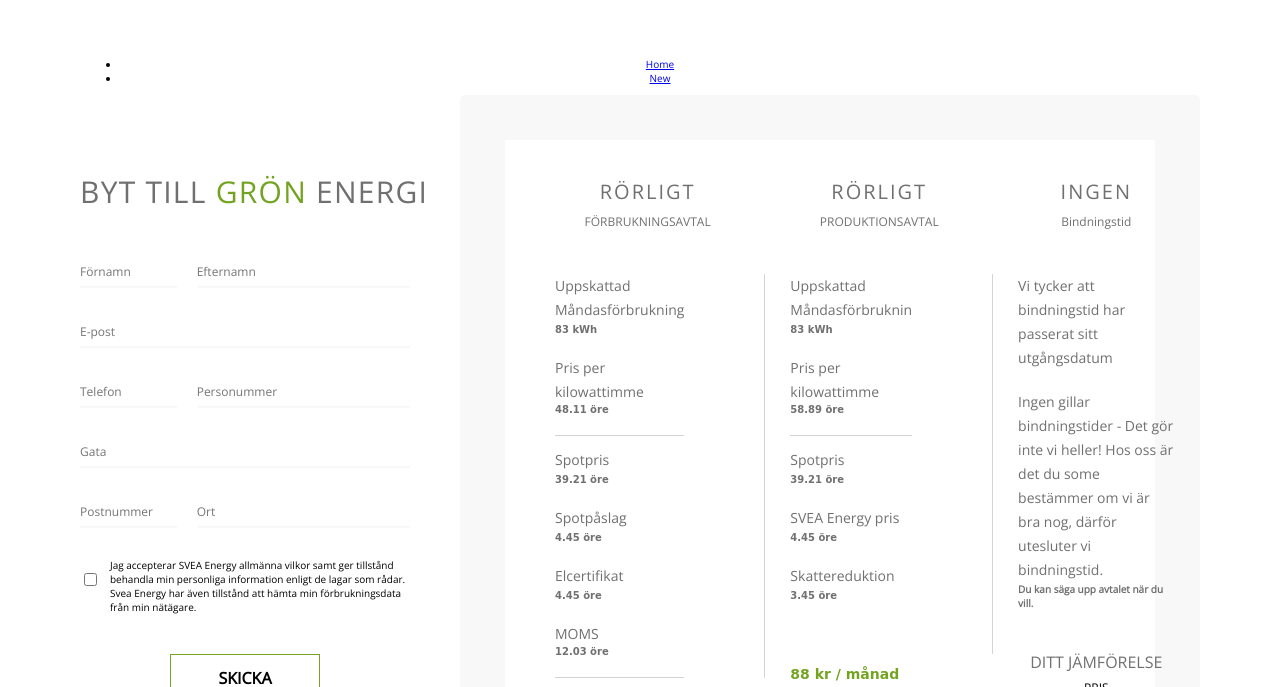
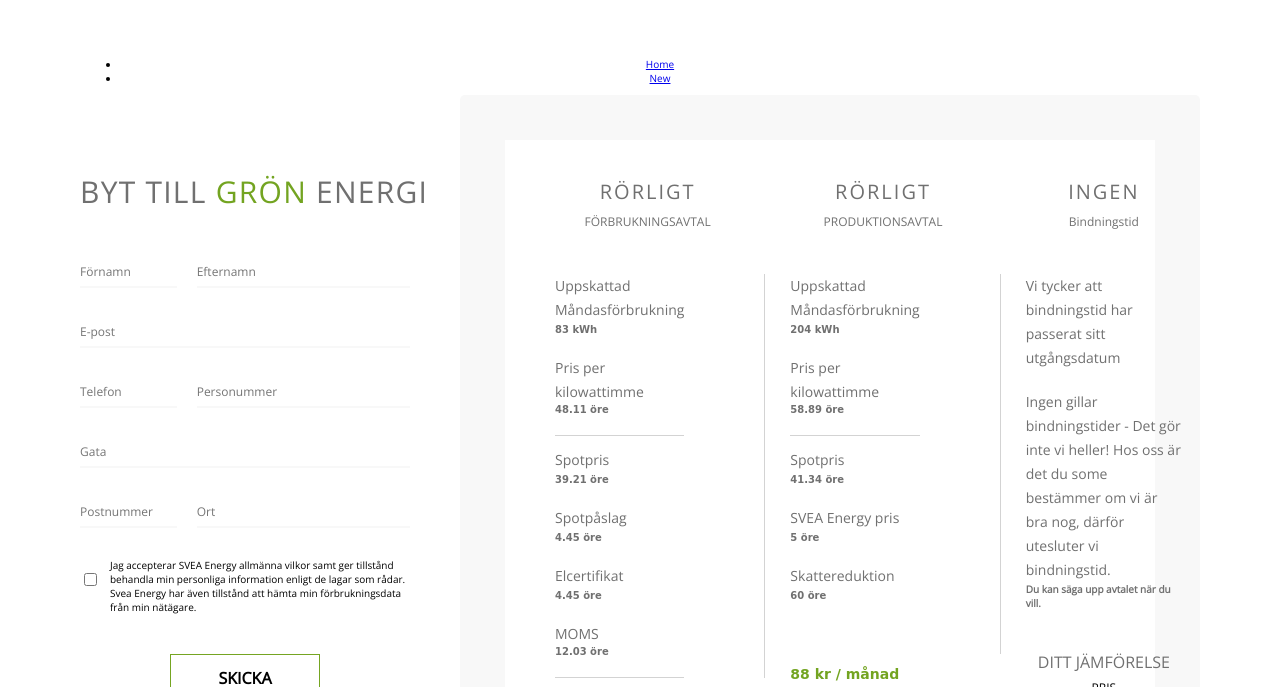
Before and after one commit to alisvea/energy-react, a React (Create React App) app in the folder react/: page / in a window 1280 px wide. Shown: the part 113-800 px from the top of the page. Built offline with nearby package versions, Linux system fonts and the light colour scheme; no server answers.

Commit message:
Added production

```diff
--- a/react/src/components/Index.js
+++ b/react/src/components/Index.js
@@ -16,8 +16,12 @@ class Index extends React.Component {
                 spot_price: { value: 39.21, unit: 'öre' },
                 spot_start: { value: 4.45, unit: 'öre' },
                 el_certificate: { value: 4.45, unit: 'öre' },
-                // moms: { value: 11.78, unit: 'öre' }, // 25% of the above 3
-                // price_per_kw_hour: { value: 58.89, unit: 'öre' }, // The sum of above 4
+            },
+            production: {
+                monthly_consumption: { value: 204, unit: 'kWh' },
+                spot_price: { value: 41.34, unit: 'öre' },
+                svea_energy_price: { value: 5, unit: 'öre' },
+                skatt_reduction: { value: 60, unit: 'öre' },
             }
         }
     }
@@ -241,8 +245,10 @@ class Index extends React.Component {
                                                     <div className="calculator-content" style={{minHeight: '380px'}}>
 
                                                         <div className="item">
-                                                            <p className="title">Uppskattad Måndasförbruknin</p>
-                                                            <span className="price">83 kWh</span>
+                                                            <p className="title">Uppskattad Måndasförbrukning</p>
+                                                            <span className="price">
+                                                                {this.state.production.monthly_consumption.value} {this.state.production.monthly_consumption.unit}
+                                                            </span>
                                                         </div>
 
                                                         <div className="item" style={{marginBottom: '12px'}}>
@@ -252,17 +258,23 @@ class Index extends React.Component {
 
                                                         <div className="item">
                                                             <p className="title"> Spotpris </p>
-                                                            <span className="price">39.21 öre</span>
+                                                            <span className="price">
+                                                                {this.state.production.spot_price.value} {this.state.production.spot_price.unit}
+                                                            </span>
                                                         </div>
 
                                                         <div className="item">
                                                             <p className="title"> SVEA Energy pris </p>
-                                                            <span className="price">4.45 öre</span>
+                                                            <span className="price">
+                                                                {this.state.production.svea_energy_price.value} {this.state.production.svea_energy_price.unit}
+                                                            </span>
                                                         </div>
 
                                                         <div className="item">
                                                             <p className="title"> Skattereduktion </p>
-                                                            <span className="price">3.45 öre</span>
+                                                            <span className="price">
+                                                                {this.state.production.skatt_reduction.value} {this.state.production.skatt_reduction.unit}
+                                                            </span>
                                                         </div>
 
                                                     </div>
@@ -309,7 +321,7 @@ class Index extends React.Component {
                                                         <div className="item" style={{textAlign: 'center'}}>
                                                             <p className="compare"> DITT JÄMFÖRELSE </p>
                                                             <p className="small u-center-text"> PRIS </p>
-                                                            <span className="price u-center-text">90 öre / KwH</span>
+                                                            <span className="price u-center-text">{comparison_price} / KwH</span>
                                                         </div>
 
                                                     </div>
```
Also changed, not shown: react/src/components/New.js (+21 -20 lines).
